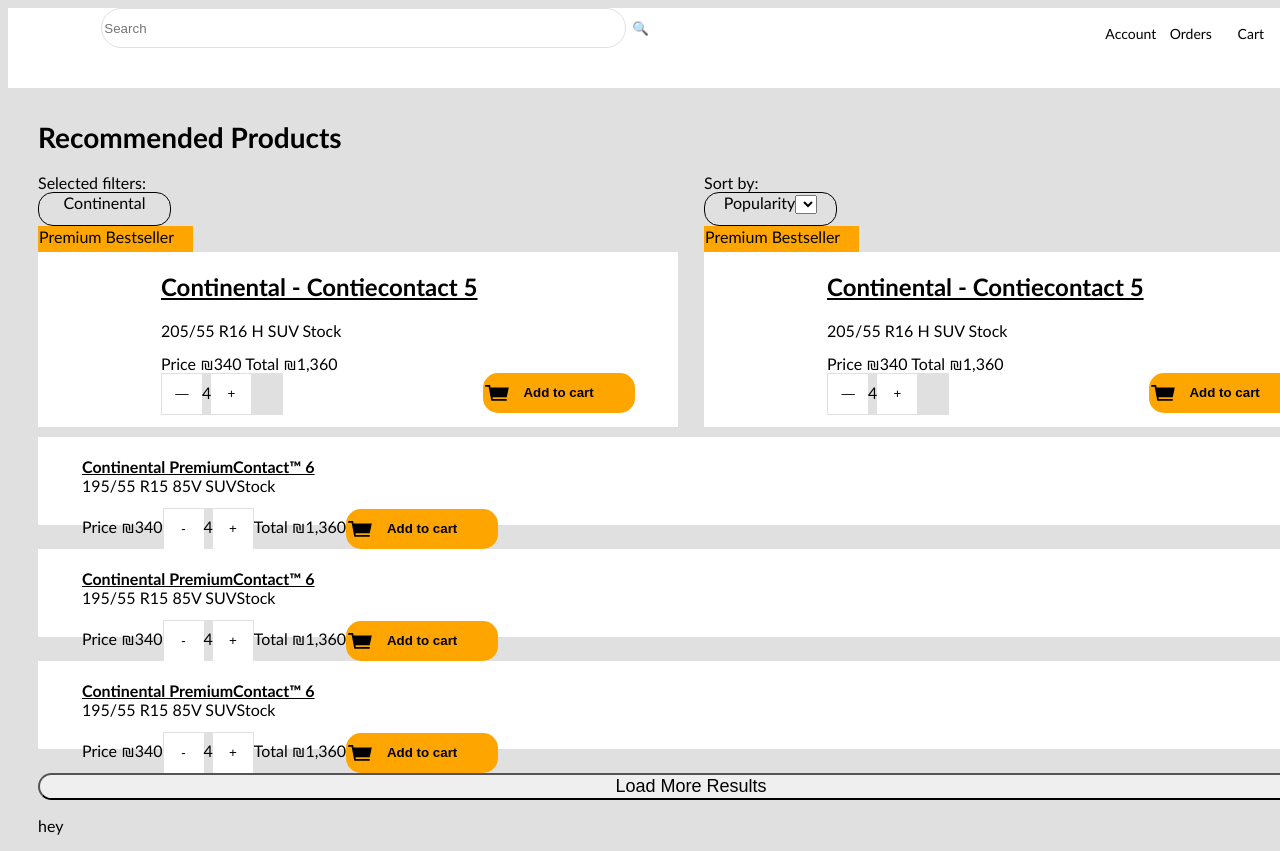
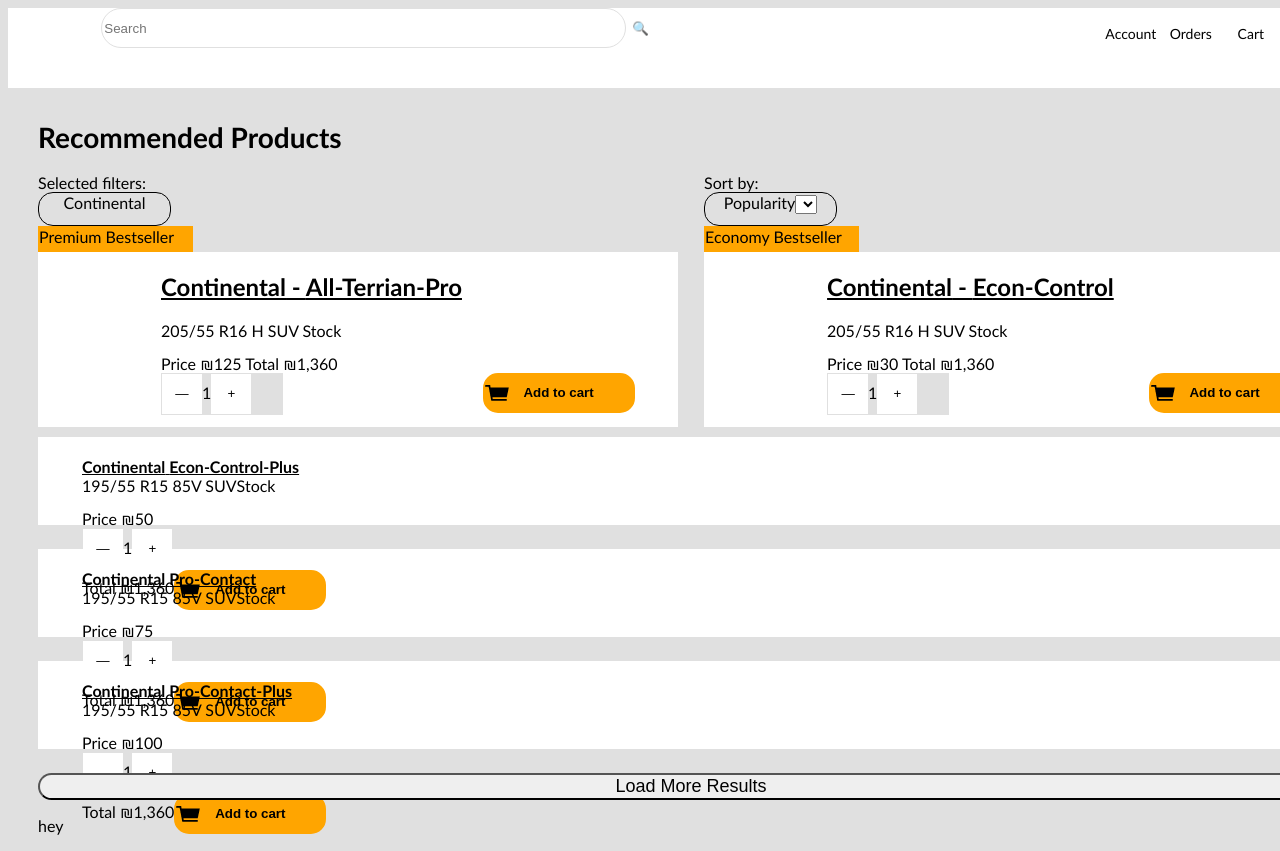
Before and after one commit to ddunn40495/dmg, a React (Create React App) app in the folder front-end/: page / in a window 1280 px wide. Shown: the top 851 px of the page. Built offline with nearby package versions, Linux system fonts and the light colour scheme.

Commit message:
got buttons running

```diff
--- a/front-end/src/App.js
+++ b/front-end/src/App.js
@@ -3,21 +3,11 @@
 import Navbar from "../src/components/Navbar";
 import Sort from "../src/components/Sort";
 import Products from "./containers/Products";
-import tires from "./data/tires";
 let baseURL = "http://localhost:3004";
 
 console.log("current base URL:", baseURL);
 
 class App extends React.Component {
-  constructor(props) {
-    super(props);
-    this.state = {
-      data: tires,
-    };
-  }
-  componentDidMount() {
-    console.log(this.state.data);
-  }
   render() {
     return (
       <div>
--- a/front-end/src/components/Bestseller.jsx
+++ b/front-end/src/components/Bestseller.jsx
@@ -1,34 +1,54 @@
 import React from "react";
+import StockButton from "./StockButton";
+import CartButton from "./CartButton";
 
 class Bestseller extends React.Component {
   constructor(props) {
     super(props);
-    this.state = {};
+    this.state = {
+      num: 1,
+    };
+  }
+  addNum = () => {
+    const upOne = 1;
+    this.setState({
+      num: this.state.num + upOne,
+    });
+  };
+  subNum = () => {
+    const downOne = 1;
+    this.setState({
+      num: this.state.num - downOne,
+    });
+  };
+  componentDidMount() {
+    console.log(this.state.num);
   }
   render() {
     return (
       <div className='premium-bestseller'>
-        <div className='tag'>Premium Bestseller</div>
+        <div className='tag'>{this.props.cat} Bestseller</div>
         <div className='premium-info'>
           <div className='premium-img'>
             <div className='tire-img'></div>
             <div className='auto-img'></div>
           </div>
           <div className='premium-text'>
-            <h2>Continental - Contiecontact 5</h2>
+            <h2>
+              {this.props.brand} - {this.props.name}
+            </h2>
             <div className='pb-stock-info'>
               <div className='oelogo'></div>
               205/55 R16 H SUV Stock <div className='stock-img'></div>
-              Price ₪340 Total ₪1,360
+              Price ₪{this.props.price} Total ₪1,360
             </div>
             <div className='button-container'>
-              <div className='stock-buttons'>
-                <button className='stock-btn'>—</button>4
-                <button className='stock-btn'>+</button>
-              </div>
-              <button className='cart-btn premium-cart-btn'>
-                <span class='premium-cart-btn-text'>Add to cart</span>
-              </button>
+              <StockButton
+                num={this.state.num}
+                add={this.addNum}
+                sub={this.subNum}
+              />
+              <CartButton />
             </div>
           </div>
         </div>
--- a/front-end/src/components/CartButton.jsx
+++ b/front-end/src/components/CartButton.jsx
@@ -6,7 +6,11 @@
     this.state = {};
   }
   render() {
-    return <div></div>;
+    return (
+      <button className='cart-btn premium-cart-btn'>
+        <span class='premium-cart-btn-text'>Add to cart</span>
+      </button>
+    );
   }
 }
 
--- a/front-end/src/components/Item.jsx
+++ b/front-end/src/components/Item.jsx
@@ -1,15 +1,36 @@
 import React from "react";
+import StockButton from "./StockButton";
+import CartButton from "./CartButton";
 
 class Item extends React.Component {
   constructor(props) {
     super(props);
-    this.state = {};
+    this.state = {
+      num: 1,
+    };
+  }
+  addNum = () => {
+    const upOne = 1;
+    this.setState({
+      num: this.state.num + upOne,
+    });
+  };
+  subNum = () => {
+    const downOne = 1;
+    this.setState({
+      num: this.state.num - downOne,
+    });
+  };
+  componentDidMount() {
+    console.log(this.state.num);
   }
   render() {
     return (
       <div className='products'>
         <ul className='product-info'>
-          <li className='product-name'>Continental PremiumContact™ 6</li>
+          <li className='product-name'>
+            {this.props.brand} {this.props.name}
+          </li>
           <li>
             {" "}
             <div className='oelogo'></div>
@@ -18,16 +39,15 @@
           <li>
             Stock <div className='stock-img'></div>
           </li>
-          <li>Price ₪340</li>
-          <li className='stock-buttons'>
-            <button className='stock-btn'>-</button>4
-            <button className='stock-btn'>+</button>
-          </li>
+          <li>Price ₪{this.props.price}</li>
+          <StockButton
+            num={this.state.num}
+            add={this.addNum}
+            sub={this.subNum}
+          />
           <li>Total ₪1,360</li>
           <li>
-            <button className='cart-btn product-cart-btn'>
-              <span class='cart-btn-text'>Add to cart</span>
-            </button>
+            <CartButton />
           </li>
         </ul>
       </div>
--- /dev/null
+++ b/front-end/src/components/StockButton.jsx
@@ -0,0 +1,23 @@
+import React from "react";
+
+class StockButton extends React.Component {
+  constructor(props) {
+    super(props);
+    this.state = {};
+  }
+  render() {
+    return (
+      <div className='stock-buttons'>
+        <button onClick={this.props.sub} className='stock-btn'>
+          —
+        </button>
+        {this.props.num}
+        <button onClick={this.props.add} className='stock-btn'>
+          +
+        </button>
+      </div>
+    );
+  }
+}
+
+export default StockButton;
--- a/front-end/src/containers/Products.jsx
+++ b/front-end/src/containers/Products.jsx
@@ -2,25 +2,62 @@
 import Bestseller from "../components/Bestseller";
 import Item from "../components/Item";
 import LoadButton from "../components/LoadButton";
+import tires from "../data/tires";
+
 import "../App.css";
 
 class Products extends React.Component {
   constructor(props) {
     super(props);
-    this.state = {};
+    this.state = {
+      data: tires,
+    };
   }
 
+  componentDidMount() {
+    console.log(tires);
+    this.setState({
+      data: tires,
+    });
+  }
   render() {
     return (
       <div className='products-container'>
         <div className='bestsellers-container'>
-          <Bestseller />
-          <Bestseller />
+          <Bestseller
+            brand={this.state.data[4].brand}
+            name={this.state.data[4].name}
+            img={this.state.data[4].img}
+            price={this.state.data[4].price}
+            cat={"Premium"}
+          />
+          <Bestseller
+            brand={this.state.data[0].brand}
+            name={this.state.data[0].name}
+            img={this.state.data[0].img}
+            price={this.state.data[0].price}
+            cat={"Economy"}
+          />
         </div>
         <div className='item-container'>
-          <Item />
-          <Item />
-          <Item />
+          <Item
+            brand={this.state.data[1].brand}
+            name={this.state.data[1].name}
+            img={this.state.data[1].img}
+            price={this.state.data[1].price}
+          />
+          <Item
+            brand={this.state.data[2].brand}
+            name={this.state.data[2].name}
+            img={this.state.data[2].img}
+            price={this.state.data[2].price}
+          />
+          <Item
+            brand={this.state.data[3].brand}
+            name={this.state.data[3].name}
+            img={this.state.data[3].img}
+            price={this.state.data[3].price}
+          />
         </div>
         <LoadButton />
       </div>
```
